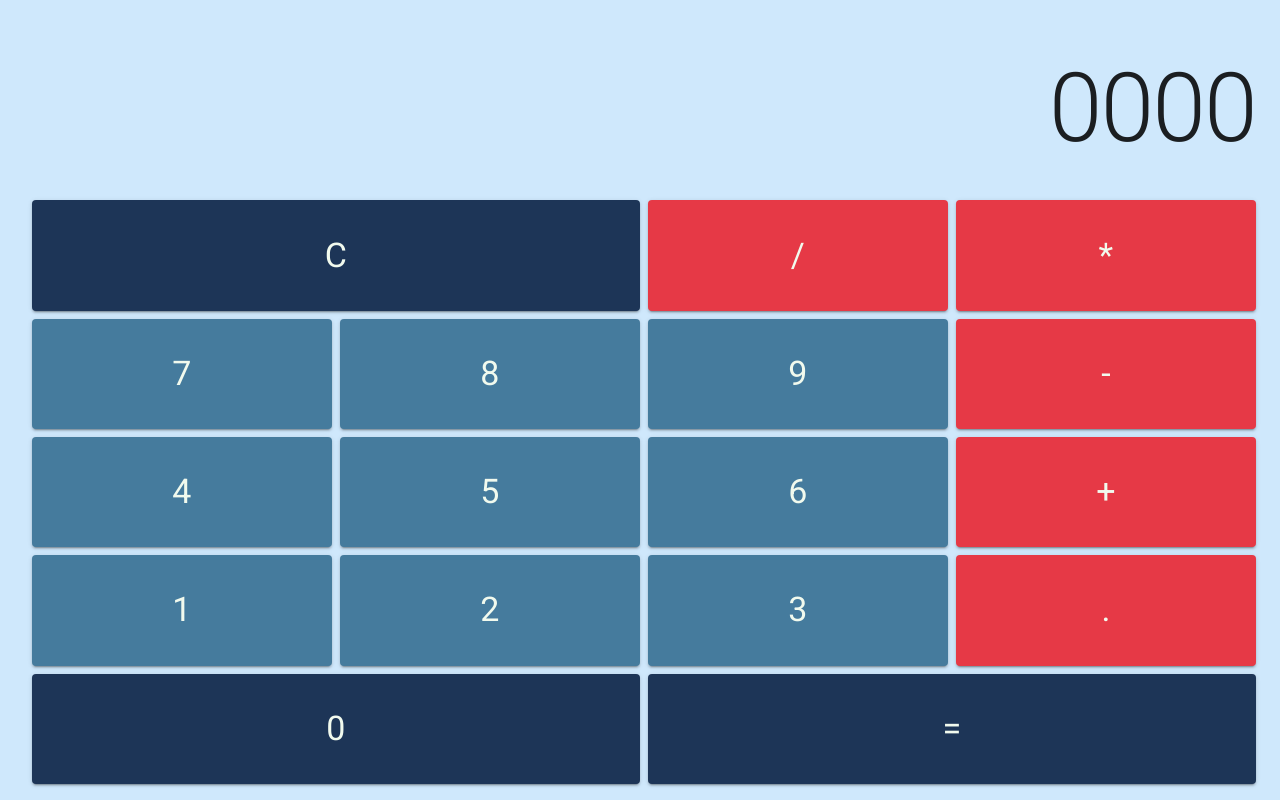
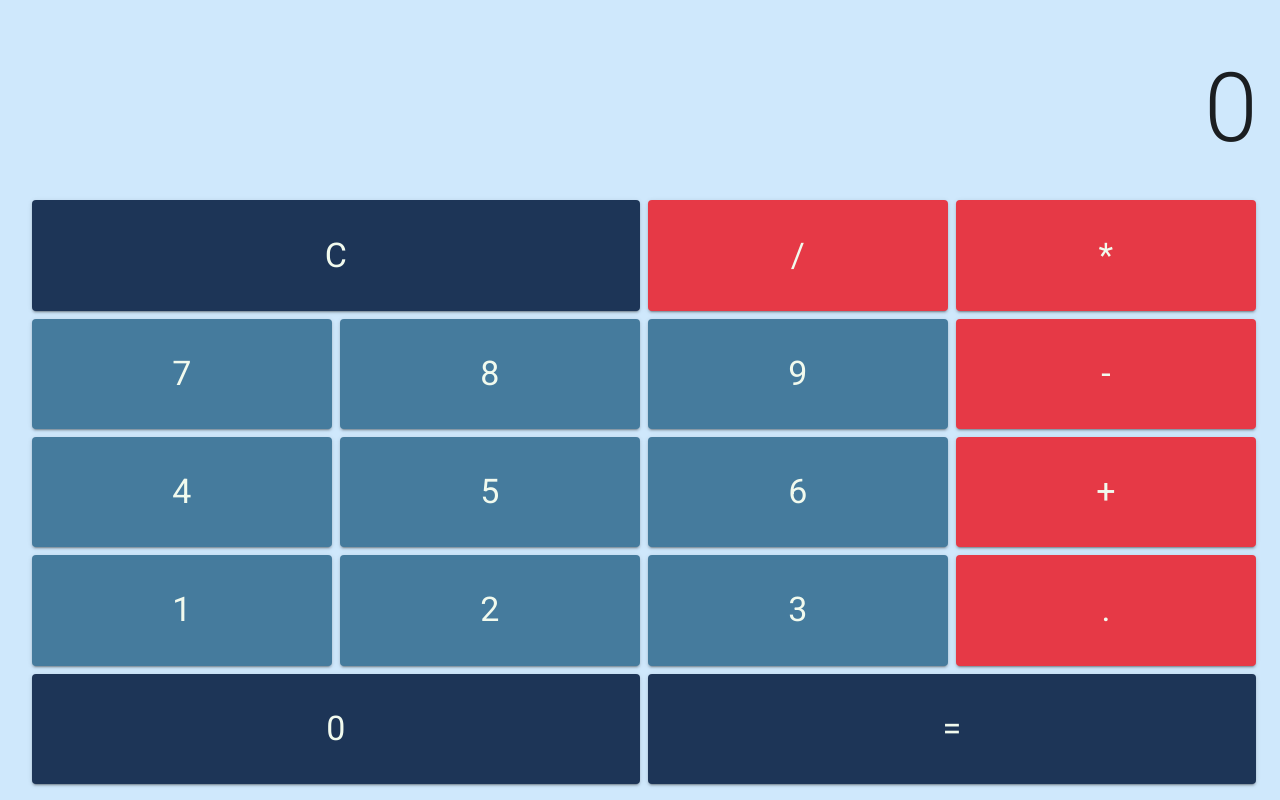
Before and after one commit to souperstition/calc, a React (Create React App) app: page / in a window 1280 px wide. Built offline with nearby package versions, Linux system fonts and the light colour scheme.

Commit message:
changed initial display value

```diff
--- a/src/components/Wrapper.js
+++ b/src/components/Wrapper.js
@@ -5,7 +5,7 @@ import Num from './Num';
 import Operator from './Operators';
 
 const Wrapper = () => {
-	const [ display, setDisplay ] = useState('0000');
+	const [ display, setDisplay ] = useState('0');
 
 	return (
 		<Grid
```
